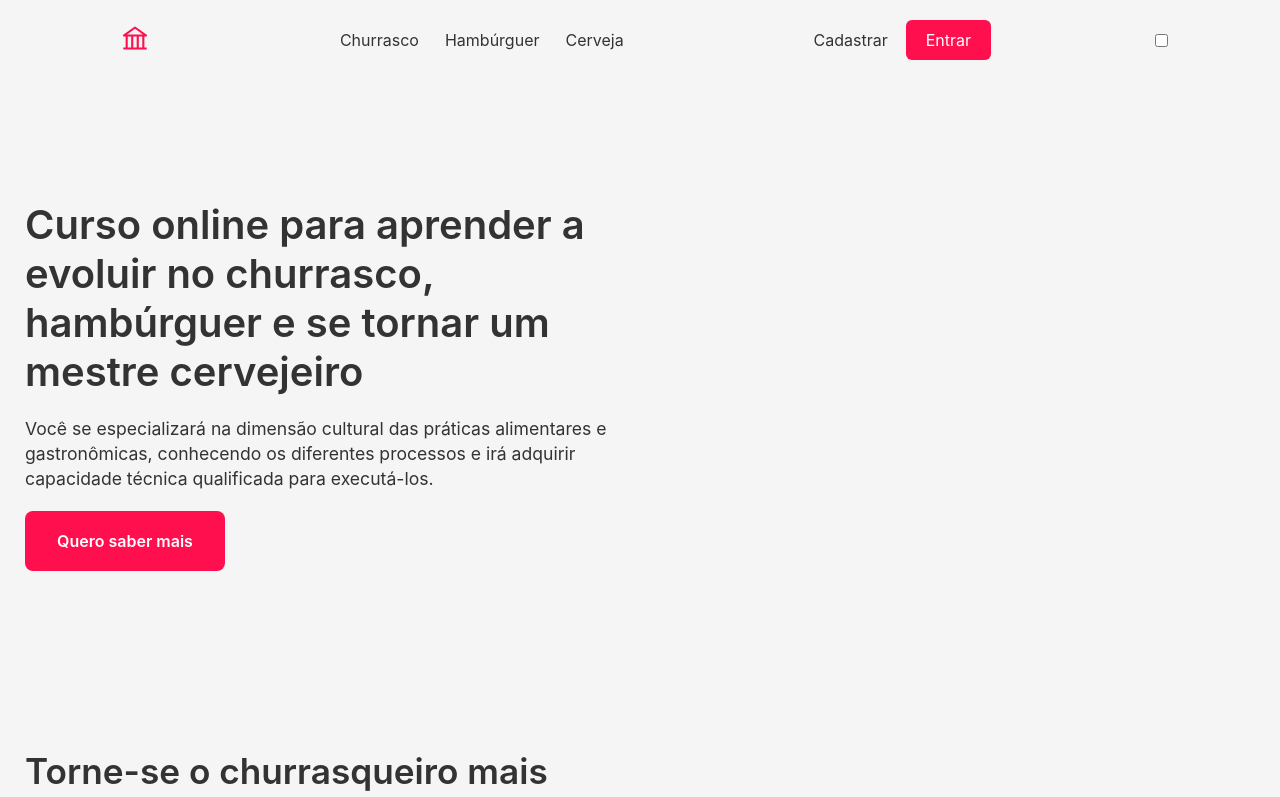
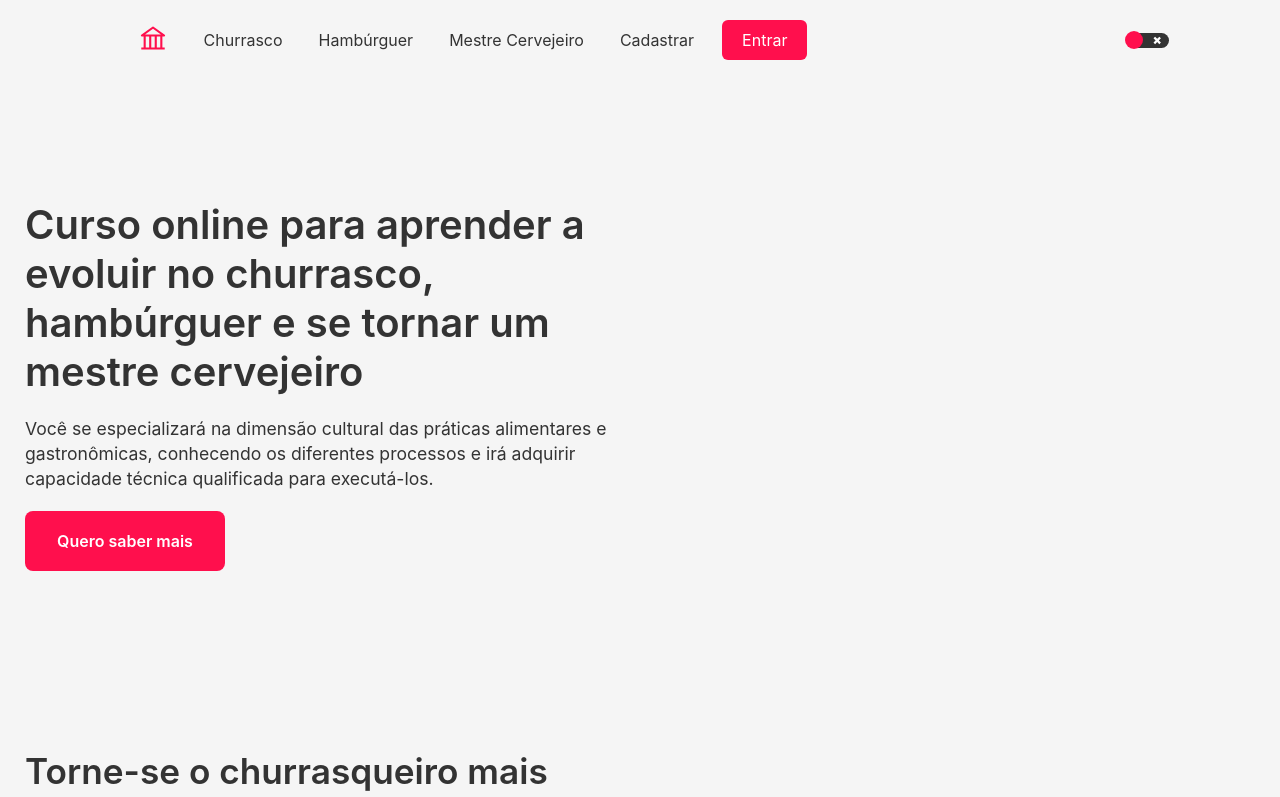
Before and after one commit to Brbuck/Teste_Aplication, a React (Create React App) app: page / in a window 1280 px wide. Shown: the top 797 px of the page. Built offline with nearby package versions, Linux system fonts and the light colour scheme.

Commit message:
Update in Header

```diff
--- a/package.json
+++ b/package.json
@@ -11,6 +11,7 @@
     "react-icons": "^4.3.1",
     "react-router-dom": "^6.0.0",
     "react-scripts": "4.0.3",
+    "react-switch": "^6.0.0",
     "styled-components": "^5.3.3",
     "web-vitals": "^1.1.2"
   },
--- a/src/components/Header/index.js
+++ b/src/components/Header/index.js
@@ -1,21 +1,36 @@
-import React from 'react';
+import React, { useContext } from 'react';
+import Switch from "react-switch";
+import { ThemeContext } from 'styled-components';
 
-import { Container, LogoIcon, Links, LoginButton } from './styles';
+import { Container, LogoIcon, Links, LoginButton, MenuIcon } from './styles';
 
 function Header({ togleTheme }) {
+    const { title } = useContext(ThemeContext)
+
     return (
         <Container>
-            <Links to='/'><LogoIcon /></Links>
-            <div>
+            <MenuIcon />
+            <div className='menu active'>
+                <Links to='/'><LogoIcon /></Links>
                 <Links to=''>Churrasco</Links>
                 <Links to=''>Hambúrguer</Links>
-                <Links to=''>Cerveja</Links>
-            </div>
-            <div>
+                <Links to=''>Mestre Cervejeiro</Links>
                 <Links to='/cadastrar'>Cadastrar</Links>
                 <LoginButton to='/login'>Entrar</LoginButton>
             </div>
-            <input type="checkbox" onChange={togleTheme} />
+            <div>
+
+            </div>
+            <Switch
+                onChange={togleTheme} checked={title === 'dark'}
+                height={15}
+                width={42}
+                handleDiameter={18}
+                onColor='#ff0f4d'
+                offColor='#333'
+                offHandleColor='#ff0f4d'
+
+            />
         </Container>
     );
 }
--- a/src/components/Header/styles.js
+++ b/src/components/Header/styles.js
@@ -1,5 +1,6 @@
 import styled, {css} from 'styled-components';
 import { AiOutlineBank } from "react-icons/ai";
+import { GiHamburgerMenu } from "react-icons/gi";
 import {Link} from 'react-router-dom'
 
 export const Container = styled.div`
@@ -18,9 +19,27 @@ export const Container = styled.div`
 
     div{
         a{
-            margin-left: 10px;
+            margin-left: 20px;
         }
     }
+
+    .menu{
+        display: flex;
+        align-items: center;
+
+        @media screen and (max-width: 812px){
+            display: none;
+        }
+    }
+
+    /* .active{
+         position: absolute;
+            width: 100%;
+            height: 100vh;
+            background-color: #fff;
+            flex-direction: column;
+            top: 80px;
+    } */
 
 `;
 
@@ -32,6 +51,17 @@ export const iconCss = css`
 `
 
 export const LogoIcon = styled(AiOutlineBank)`${iconCss}`
+
+export const MenuIcon = styled(GiHamburgerMenu)`
+    ${iconCss}
+    cursor: pointer;
+    display: none;
+
+    @media screen and (max-width: 812px){
+        display: block;
+    }
+
+`
 
 export const Links = styled(Link)`
     font-size: 1rem;
```
Also changed, not shown: 1 other file (tests, documents, lock files or other folders).
